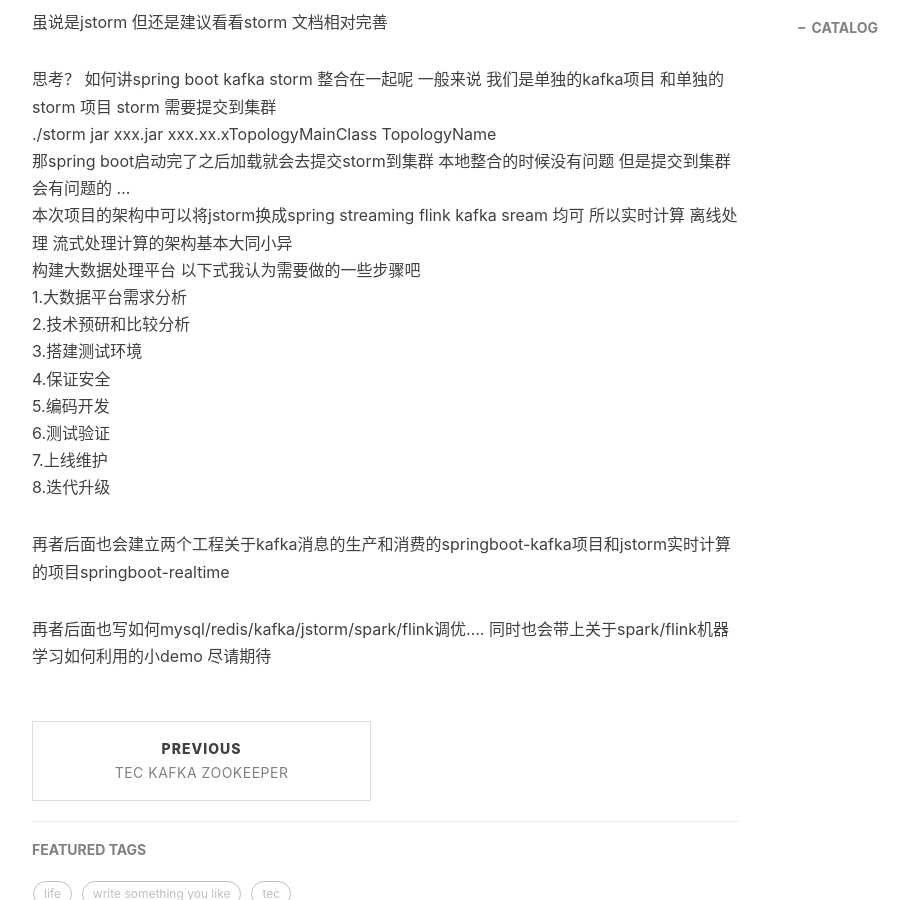
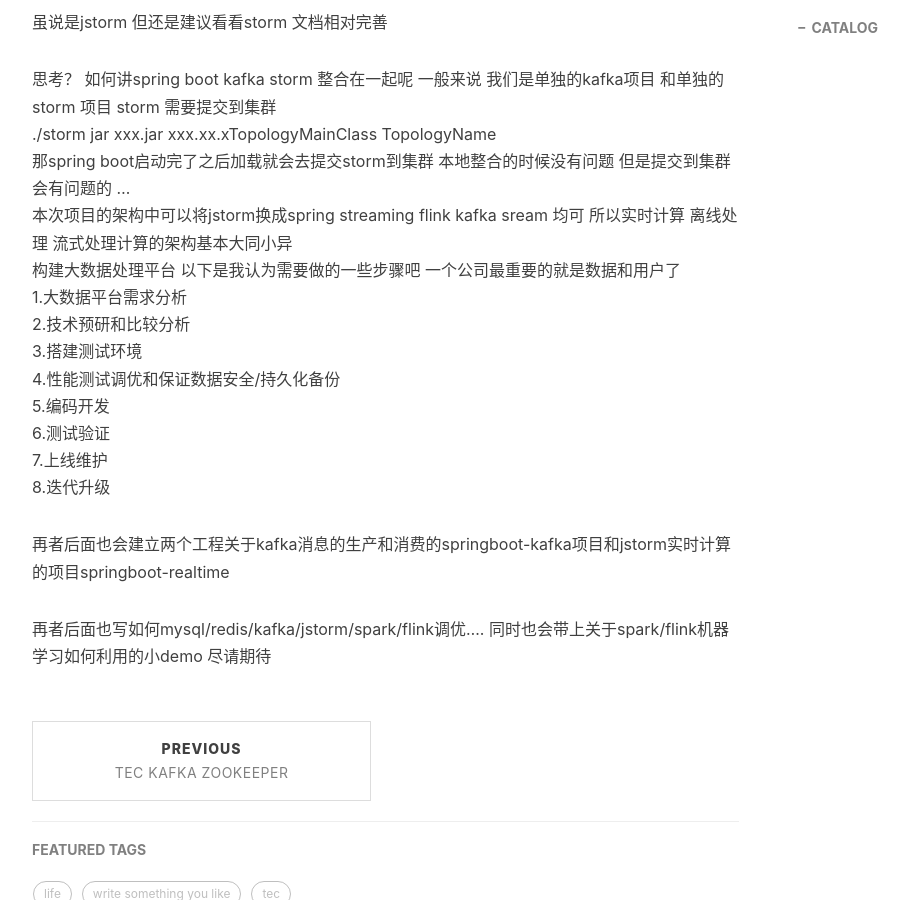
Before and after one commit to licslan/licslan.github.io, a Jekyll site: the page built from _posts/2018-12-30-Simply build a kafka_zookeeper_storm cluster.md, in a window 1280 px wide and 900 px high, scrolled down 6999 px. Shown: the whole window, without its empty margins (233-1142 px from the left). Built offline with Jekyll 4.4.1, drawn with Linux system fonts in a browser that asks for light colours; nearby versions of some CDN libraries; comment, search, counter and statistics services are not loaded.

Commit message:
Update 2018-12-30-Simply build a kafka_zookeeper_storm cluster.md

```diff
--- a/_posts/2018-12-30-Simply build a kafka_zookeeper_storm cluster.md
+++ b/_posts/2018-12-30-Simply build a kafka_zookeeper_storm cluster.md
@@ -60,11 +60,11 @@ here we go 终于把jstorm 在本地的集群和kafka zookeeper 集群全部搭
 ./storm jar xxx.jar  xxx.xx.xTopologyMainClass  TopologyName <br>
 那spring boot启动完了之后加载就会去提交storm到集群  本地整合的时候没有问题  但是提交到集群会有问题的 ...<br>
 本次项目的架构中可以将jstorm换成spring streaming  flink  kafka sream 均可 所以实时计算 离线处理 流式处理计算的架构基本大同小异 <br>
-构建大数据处理平台 以下式我认为需要做的一些步骤吧<br>
+构建大数据处理平台 以下是我认为需要做的一些步骤吧  一个公司最重要的就是数据和用户了<br>
 1.大数据平台需求分析<br>
 2.技术预研和比较分析<br>
 3.搭建测试环境<br>
-4.保证安全<br>
+4.性能测试调优和保证数据安全/持久化备份<br>
 5.编码开发<br>
 6.测试验证<br>
 7.上线维护<br>
```
